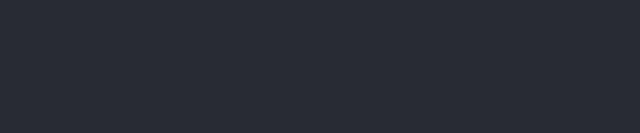
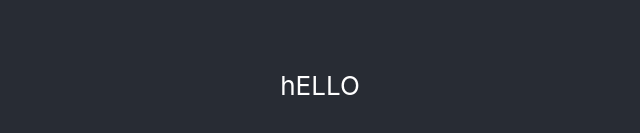
Before and after one commit to annastmal/Dictionary-app, a React (Create React App) app: page / in a window 1280 px wide. Shown: the part 315-448 px from the top of the page, without its empty margins (320-960 px from the left). Built offline with nearby package versions, Linux system fonts and the light colour scheme.

Commit message:
made new repository

```diff
--- a/src/App.js
+++ b/src/App.js
@@ -1,9 +1,13 @@
 import './App.css';
+import DictionarySearch from './DictionarySearch';
 
 function App() {
   return (
     <div className="App">
       <header className="App-header">
+        <main>
+          <DictionarySearch/>
+        </main>
       </header>
     </div>
   );
--- /dev/null
+++ b/src/DictionarySearch.js
@@ -0,0 +1,7 @@
+import React from "react";
+
+export default function DictionarySearch(){
+    return(
+        "hELLO"
+    )
+}
```
